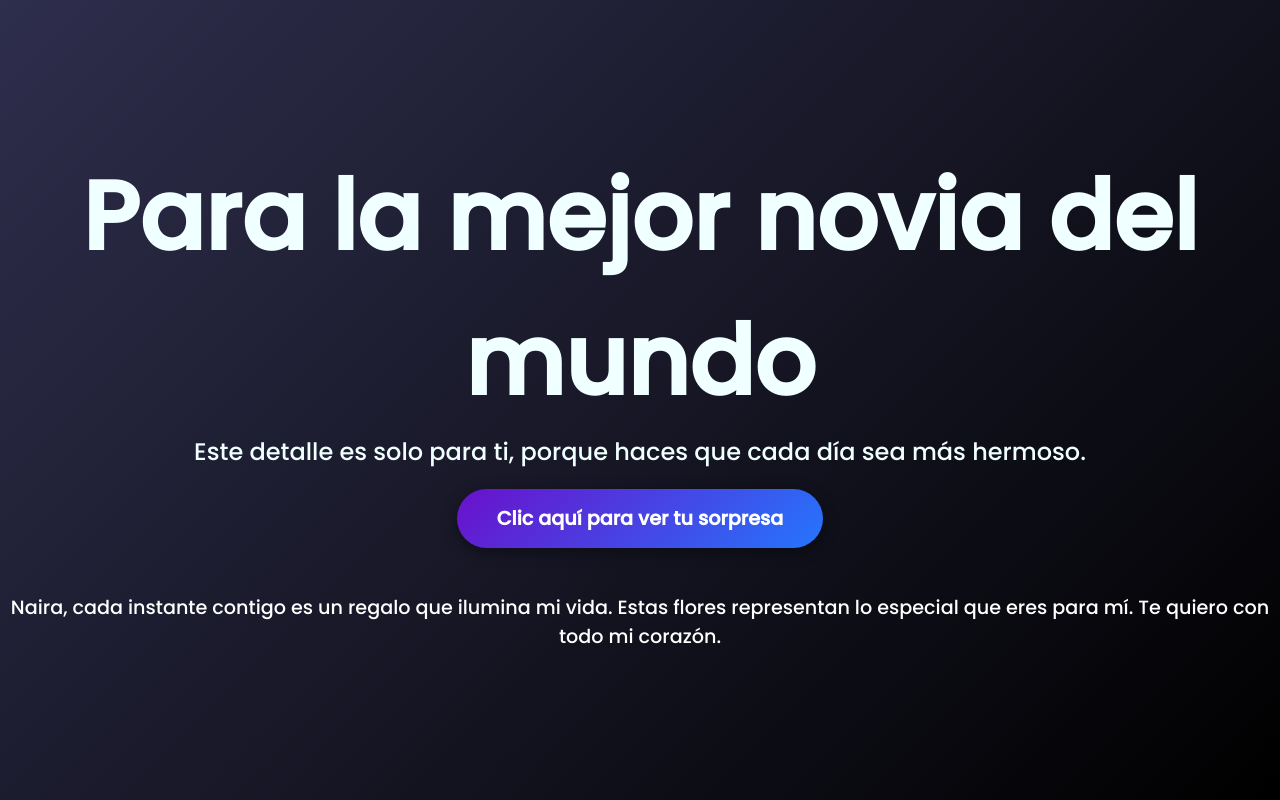
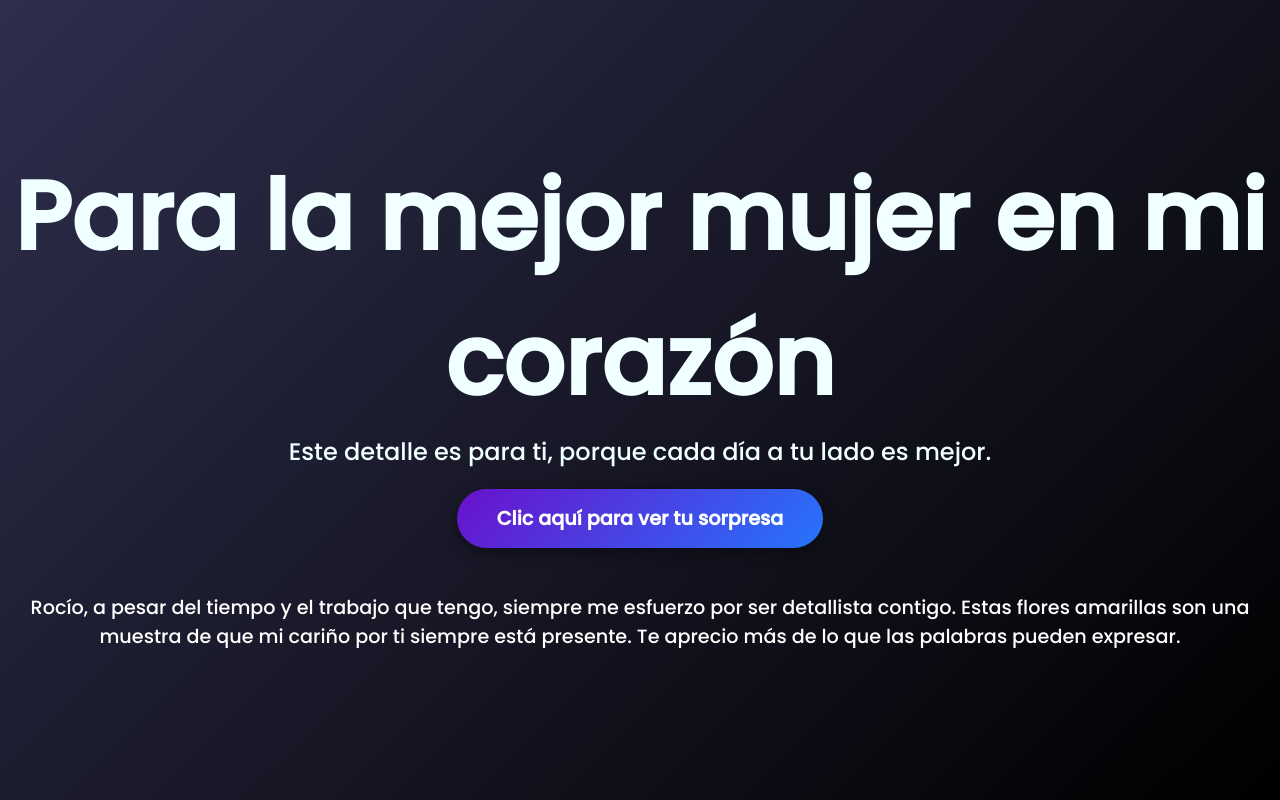
Before and after one commit to Dark-Code-R/FloresRocio, a plain HTML site: page index.html in a window 1280 px wide. Drawn offline with Linux system fonts and the light colour scheme.

Commit message:
Primer commit - Flores Rocío

```diff
--- a/index.html
+++ b/index.html
@@ -7,7 +7,7 @@
     <meta name="viewport" content="width=device-width, initial-scale=1.0">
     <link rel="stylesheet" href="css/style.css">
     <link rel="icon" href="img/flowers.png" type="image/x-icon">
-    <title>Para Naira</title>
+    <title>Para Rocío</title>
 </head>
 
 <body>
@@ -16,14 +16,15 @@
         <span>Para</span>
         <span> la</span>
         <span> mejor</span>
-        <span> novia</span>
-        <span> del</span>
-        <span> mundo</span>
+        <span> mujer</span>
+        <span> en</span>
+        <span> mi</span>
+        <span> corazón</span>
     </div>
 
     <!-- Mensaje descriptivo -->
     <div class="description">
-        <span>Este detalle es solo para ti, porque haces que cada día sea más hermoso.</span>
+        <span>Este detalle es para ti, porque cada día a tu lado es mejor.</span>
     </div>
 
     <!-- Botón para acceder a la sorpresa -->
@@ -33,10 +34,10 @@
         </button>
     </div>
 
-    <!-- Mensaje personal para Naira -->
+    <!-- Mensaje personal para Rocío -->
     <div class="personal-message">
         <p>
-            Naira, cada instante contigo es un regalo que ilumina mi vida. Estas flores representan lo especial que eres para mí. Te quiero con todo mi corazón.
+            Rocío, a pesar del tiempo y el trabajo que tengo, siempre me esfuerzo por ser detallista contigo. Estas flores amarillas son una muestra de que mi cariño por ti siempre está presente. Te aprecio más de lo que las palabras pueden expresar.
         </p>
     </div>
 </body>
```
Also changed, not shown: flower.html (+8 -1 lines).
